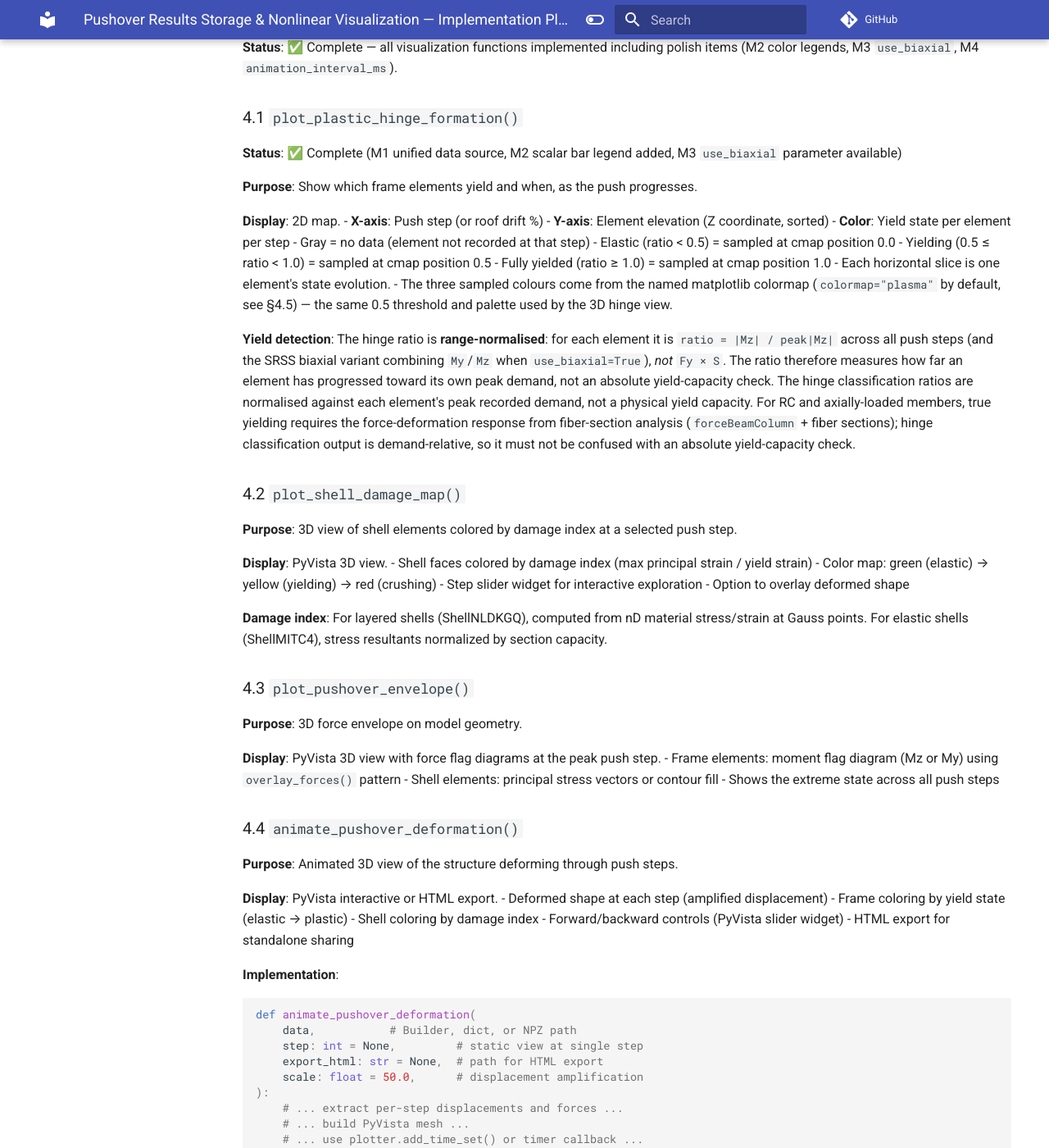
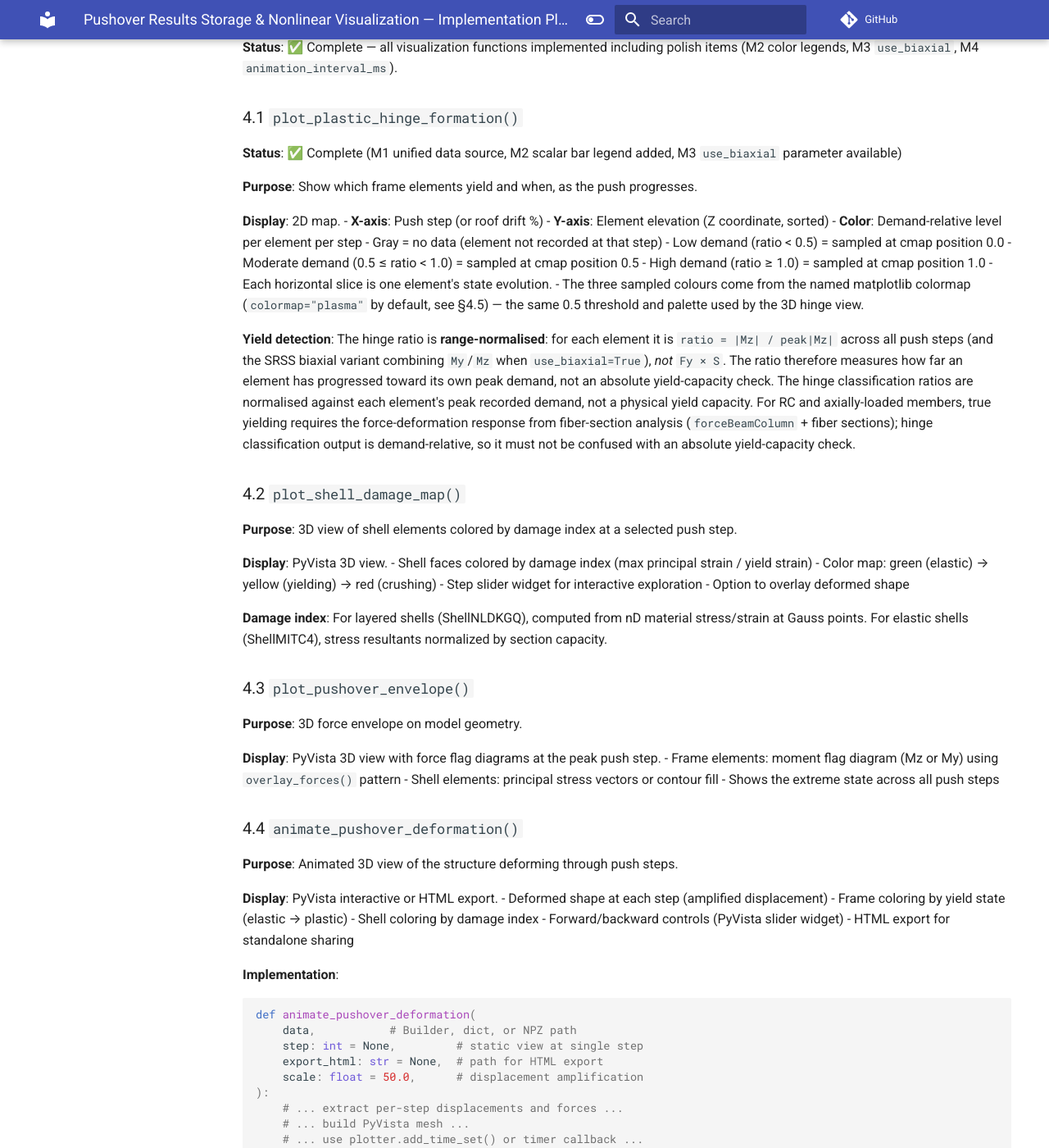
Before and after one commit to boustrephon/fea_toolkit, an MkDocs documentation site: the page built from docs/pushover_results_storage_viz.md, in a window 1280 px wide and 1400 px high, scrolled down 5725 px. Shown: the whole window at 82% size. Built offline with MkDocs 1.6.1 and Material for MkDocs 9.7.7, drawn with Linux system fonts in a browser that asks for light colours; comment, search, counter and statistics services are not loaded; some of the changed text lies outside the part shown.

Commit message:
docs: update linting plan, pushover terminology, and project config

```diff
--- a/docs/pushover_results_storage_viz.md
+++ b/docs/pushover_results_storage_viz.md
@@ -265,11 +265,11 @@ For the Project B: `project_b_pushover_+X.npz`
 **Display**: 2D map.
 - **X-axis**: Push step (or roof drift %)
 - **Y-axis**: Element elevation (Z coordinate, sorted)
-- **Color**: Yield state per element per step
+- **Color**: Demand-relative level per element per step
   - Gray = no data (element not recorded at that step)
-  - Elastic (ratio < 0.5) = sampled at cmap position 0.0
-  - Yielding (0.5 ≤ ratio < 1.0) = sampled at cmap position 0.5
-  - Fully yielded (ratio ≥ 1.0) = sampled at cmap position 1.0
+  - Low demand (ratio < 0.5) = sampled at cmap position 0.0
+  - Moderate demand (0.5 ≤ ratio < 1.0) = sampled at cmap position 0.5
+  - High demand (ratio ≥ 1.0) = sampled at cmap position 1.0
 - Each horizontal slice is one element's state evolution.
 - The three sampled colours come from the named matplotlib colormap
   (`colormap="plasma"` by default, see §4.5) — the same 0.5 threshold and
@@ -336,10 +336,10 @@ def animate_pushover_deformation(
 
 Two private helper functions generate PyVista colour legends for pushover visualizations:
 
-**`_add_hinge_color_legend()`** — adds a scalar bar for the frame hinge yield ratio scale:
-- **Colour 1** (ratio < 0.5) — elastic (cmap position 0.0)
-- **Colour 2** (0.5 ≤ ratio < 1.0) — yielding (cmap position 0.5)
-- **Colour 3** (ratio ≥ 1.0) — fully yielded (cmap position 1.0)
+**`_add_hinge_color_legend()`** — adds a scalar bar for the frame hinge demand-relative ratio scale:
+- **Colour 1** (ratio < 0.5) — low demand (cmap position 0.0)
+- **Colour 2** (0.5 ≤ ratio < 1.0) — moderate demand (cmap position 0.5)
+- **Colour 3** (ratio ≥ 1.0) — high demand (cmap position 1.0)
 
 The three colours are sampled from the `colormap` parameter (default
 `"plasma"`, a perceptually-uniform colour-blind-safe map) and interpolated
--- a/pyrightconfig.json
+++ b/pyrightconfig.json
@@ -7,6 +7,7 @@
     "docs"
   ],
   "typeCheckingMode": "basic",
+  "pythonVersion": "3.9",
   "reportOptionalMemberAccess": "warning",
   "reportOptionalSubscript": "warning",
   "reportOptionalOperand": "warning",
```
Also changed, not shown: docs/csm_test_model_plan.md (+1 -1 lines), docs/linting_fix_plan.md (+4 -4 lines), docs/rc_rectangular_section_workflow.md (+1 -1 lines).
